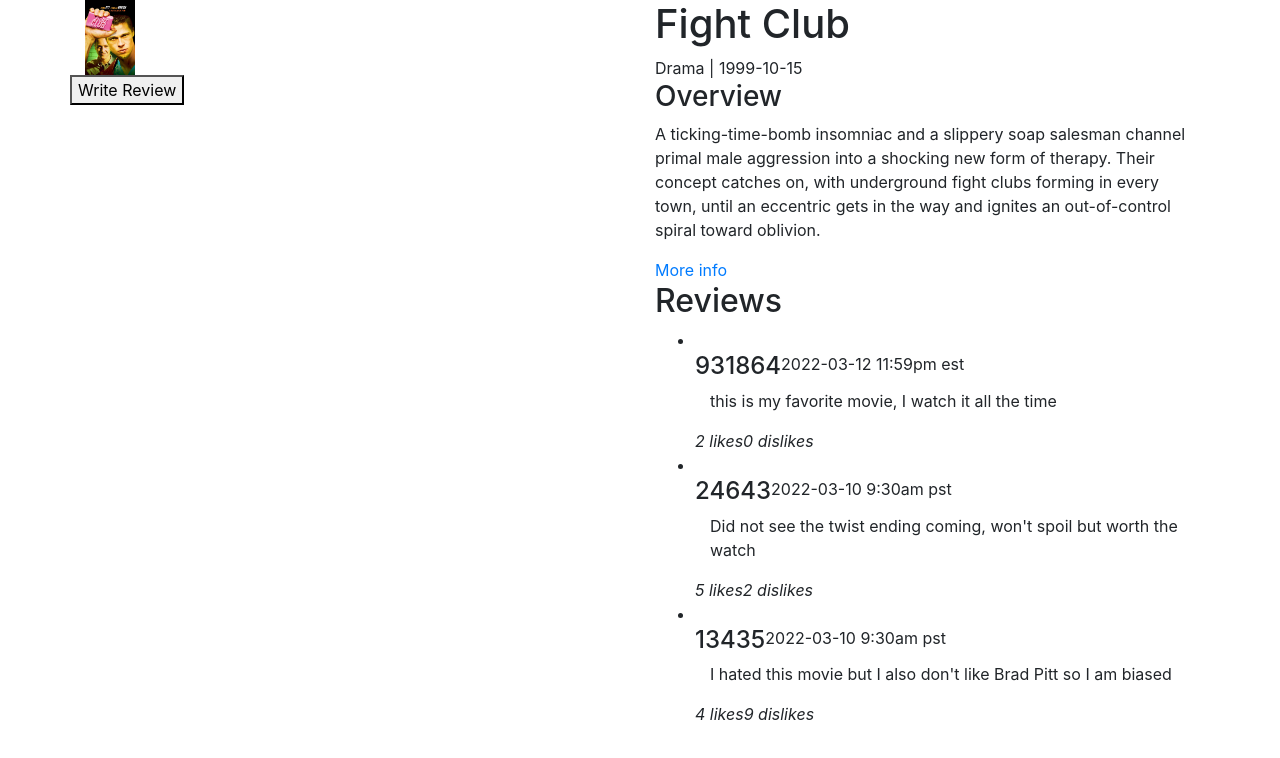
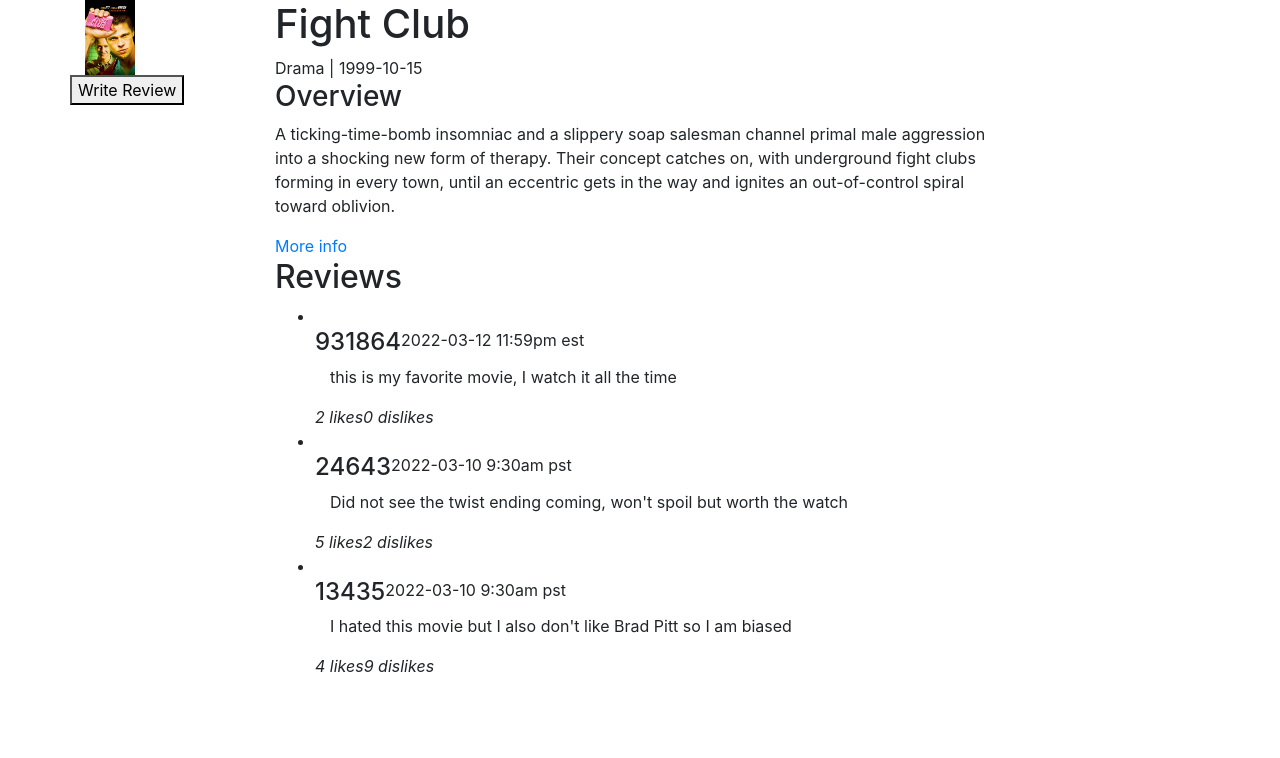
Before and after one commit to Rickofeng223/movie-front, a React (Create React App) app: page / in a window 1280 px wide. Shown: the top 758 px of the page. Built offline with nearby package versions, Linux system fonts and the light colour scheme.

Commit message:
set columns

```diff
--- a/src/components/movie-page/index.js
+++ b/src/components/movie-page/index.js
@@ -18,14 +18,14 @@
     return(
         <>
             <div className="row">
-                <div className="col">
+                <div className="col-2">
                     <img src={movie.poster_path} width="50"/>
                     <div className="row">
                         <button>Write Review</button>
                     </div>
                 </div>
 
-                <div className="col">
+                <div className="col-8">
                     <h1>{movie.title}</h1>
                     <span>{movie.genres[0].name}</span> | <span>{movie.release_date}</span>
                     <h3>Overview</h3>
```
